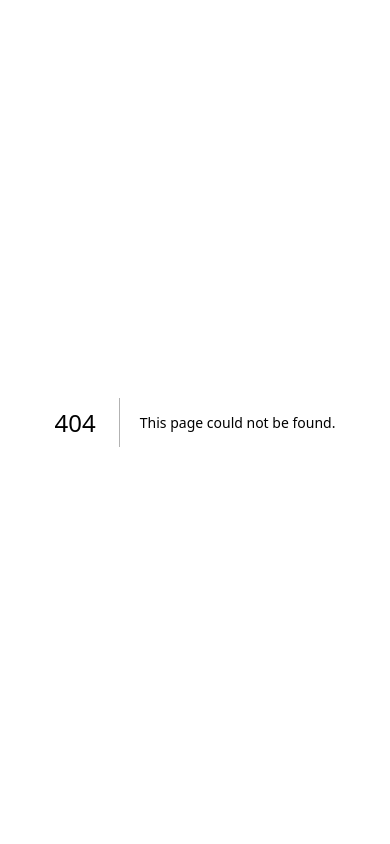
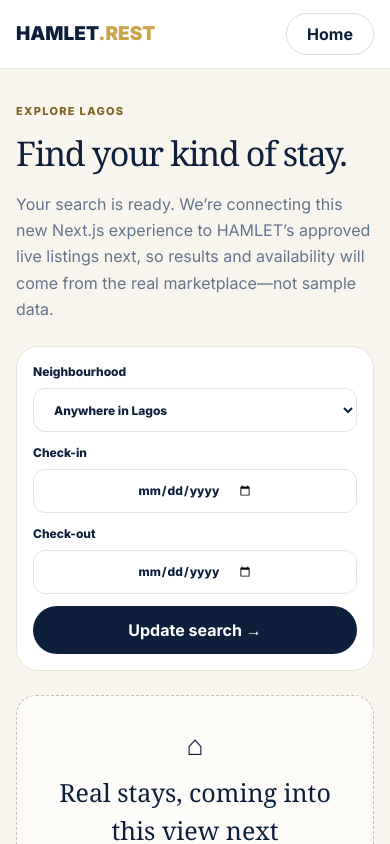
Before and after one commit to 4Buckscodes/hamletshortlets, a Next.js app: page /stays in a window 390 px wide. Before the commit this address had no page. Shown: the top 844 px of the page. Built offline with nearby package versions, Linux system fonts and the light colour scheme; a web font is replaced by a local one.

Commit message:
feat: add shareable mobile-first stays search route

```diff
--- /dev/null
+++ b/app/stays/page.tsx
@@ -0,0 +1,54 @@
+type SearchParams = Promise<{ area?: string; checkIn?: string; checkOut?: string }>;
+
+const allowedAreas = ['Lekki', 'Victoria Island', 'Ikoyi', 'Yaba', 'Ikeja GRA', 'Surulere'];
+
+export const metadata = {
+  title: 'Explore shortlets in Lagos',
+  description: 'Search Lagos shortlets by neighbourhood and travel dates on HAMLET.REST.',
+};
+
+export default async function StaysPage({ searchParams }: { searchParams: SearchParams }) {
+  const params = await searchParams;
+  const area = params.area && allowedAreas.includes(params.area) ? params.area : '';
+  const checkIn = params.checkIn ?? '';
+  const checkOut = params.checkOut ?? '';
+
+  return (
+    <main style={{ minHeight: '100vh', background: 'var(--paper)' }}>
+      <header style={{ background: '#fff', borderBottom: '1px solid var(--line)' }}>
+        <div className="shell" style={{ minHeight: 68, display: 'flex', alignItems: 'center', justifyContent: 'space-between' }}>
+          <a href="/" style={{ fontWeight: 850, fontSize: 19 }}>HAMLET<span style={{ color: 'var(--gold)' }}>.REST</span></a>
+          <a href="/" className="secondary-button" style={{ minHeight: 42 }}>Home</a>
+        </div>
+      </header>
+      <section className="shell" style={{ paddingBlock: '34px 72px' }}>
+        <p style={{ color: '#806522', textTransform: 'uppercase', letterSpacing: '.12em', fontWeight: 800, fontSize: 11 }}>Explore Lagos</p>
+        <h1 className="serif" style={{ fontSize: 'clamp(34px, 7vw, 58px)', fontWeight: 500, letterSpacing: '-.04em', margin: '8px 0 12px' }}>Find your kind of stay.</h1>
+        <p style={{ color: 'var(--muted)', lineHeight: 1.65, maxWidth: 620 }}>Your search is ready. We’re connecting this new Next.js experience to HAMLET’s approved live listings next, so results and availability will come from the real marketplace—not sample data.</p>
+        <form action="/stays" method="get" style={{ display: 'grid', gap: 12, padding: 16, background: '#fff', border: '1px solid var(--line)', borderRadius: 22, marginTop: 24 }}>
+          <label style={{ display: 'grid', gap: 7, fontSize: 12, fontWeight: 750 }}>Neighbourhood
+            <select name="area" defaultValue={area} className="pill" style={{ width: '100%', borderRadius: 12, justifyContent: 'start' }}>
+              <option value="">Anywhere in Lagos</option>{allowedAreas.map(a => <option key={a} value={a}>{a}</option>)}
+            </select>
+          </label>
+          <label style={{ display: 'grid', gap: 7, fontSize: 12, fontWeight: 750 }}>Check-in
+            <input name="checkIn" type="date" defaultValue={checkIn} className="pill" style={{ width: '100%', borderRadius: 12 }} />
+          </label>
+          <label style={{ display: 'grid', gap: 7, fontSize: 12, fontWeight: 750 }}>Check-out
+            <input name="checkOut" type="date" defaultValue={checkOut} className="pill" style={{ width: '100%', borderRadius: 12 }} />
+          </label>
+          <button className="primary-button" type="submit">Update search →</button>
+        </form>
+        {(area || checkIn || checkOut) && <div style={{ marginTop: 20, padding: 16, borderRadius: 16, background: '#fff', border: '1px solid var(--line)' }}>
+          <strong>Search details</strong><p style={{ color: 'var(--muted)', marginBottom: 0, lineHeight: 1.7 }}>{area || 'Anywhere in Lagos'} · {checkIn || 'Check-in not selected'} → {checkOut || 'Check-out not selected'}</p>
+        </div>}
+        <div style={{ marginTop: 24, borderRadius: 20, border: '1px dashed #c8c1b1', padding: '28px 20px', textAlign: 'center', background: 'rgba(255,255,255,.55)' }}>
+          <div aria-hidden="true" style={{ fontSize: 28, marginBottom: 8 }}>⌂</div>
+          <h2 className="serif" style={{ fontSize: 25, fontWeight: 500, margin: '0 0 8px' }}>Real stays, coming into this view next</h2>
+          <p style={{ maxWidth: 500, margin: '0 auto 18px', color: 'var(--muted)', fontSize: 14, lineHeight: 1.7 }}>We won’t show invented listings or pretend dates are available. The next build step connects this search experience to approved HAMLET property data.</p>
+          <a href="/" className="secondary-button">Back to HAMLET</a>
+        </div>
+      </section>
+    </main>
+  );
+}
```
